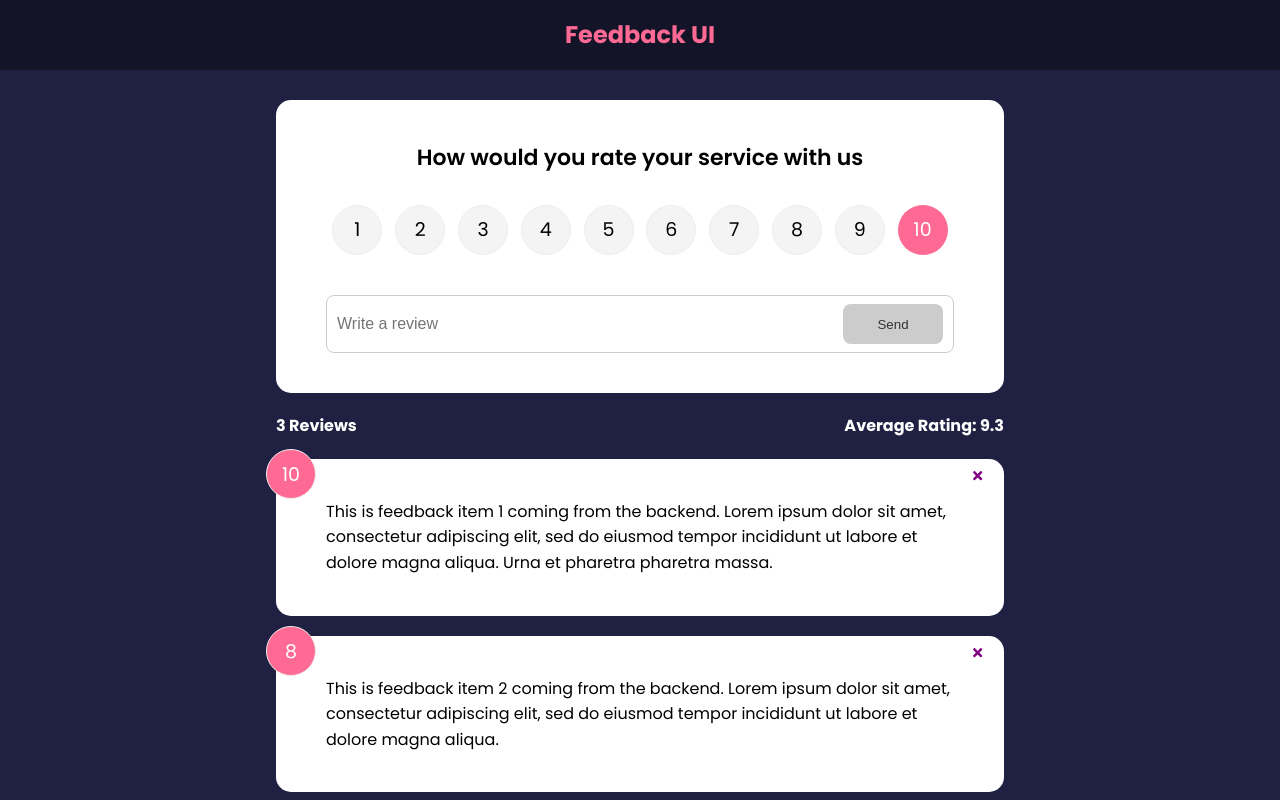
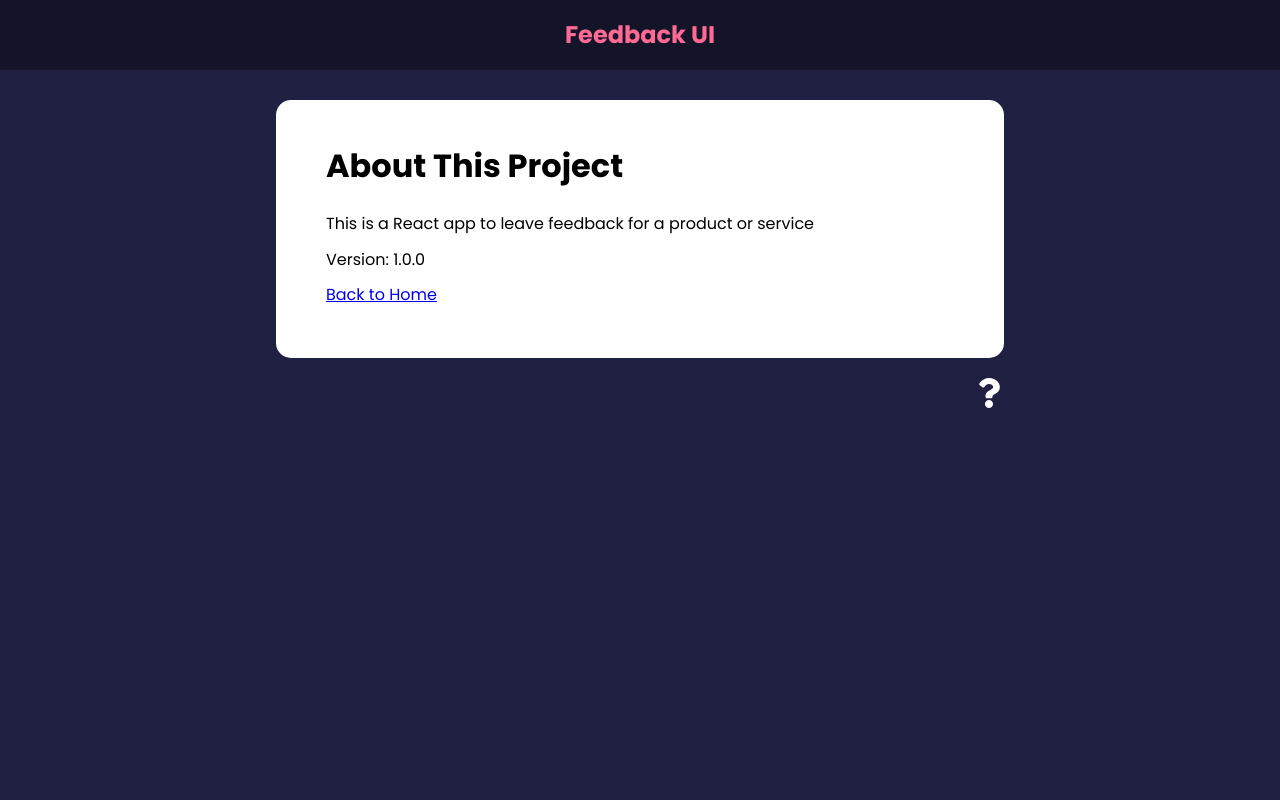
Before and after one commit to ToddMarino/feedback-ui, a React (Create React App) app: page /about in a window 1280 px wide. Shown: the top 800 px of the page. Built offline with nearby package versions, Linux system fonts and the light colour scheme.

Commit message:
creating links
adding router, routes, and route to app

```diff
--- a/src/App.js
+++ b/src/App.js
@@ -1,10 +1,13 @@
 import { useState } from 'react'
 import { v4 as uuidv4 } from 'uuid'
+import { BrowserRouter as Router, Routes, Route } from 'react-router-dom'
 import Header from './components/Header'
+import AboutPage from './pages/AboutPage'
 import FeedbackData from './data/FeedbackData'
 import FeedbackList from './components/FeedbackList'
 import FeedbackStats from './components/FeedbackStats'
 import FeedbackForm from './components/FeedbackForm'
+import AboutIconLink from './components/AboutIconLink'
 
 /* SET STATE for user feedback */
 const App = () => {
@@ -28,18 +31,23 @@
 	}
 
 	return (
-		<>
+		<Router>
 			<Header />
 			<div className='container'>
-				{/* pass handleAdd as prop called addFeedback to FeedbackForm component */}
+				<Routes>
+					<Route exact path='/' element={
+						<>
 						<FeedbackForm handleAdd={addFeedback} />
-				{/* pass feedback object as prop called feedback to FeedbackStats component */}
 						<FeedbackStats feedback={feedback} />
-				{/* pass feedback object and handleDelete function as props called feedback */}
-				{/* and deleteFeedback to FeedbackList component */}
 						<FeedbackList feedback={feedback} handleDelete={deleteFeedback} />
+						</>
+					}>
+					</Route>
+					<Route path='/about' element={<AboutPage />} />
+				</Routes>
+					<AboutIconLink />
 			</div>
-		</>
+		</Router>
 	)
 }
 export default App
--- /dev/null
+++ b/src/components/AboutIconLink.jsx
@@ -0,0 +1,13 @@
+import { FaQuestion } from 'react-icons/fa'
+import { Link } from 'react-router-dom'
+
+function AboutIconLink() {
+  return (
+		<div className='about-link'>
+			<Link to='/about'>
+				<FaQuestion size={30} />
+			</Link>
+		</div>
+	)
+}
+export default AboutIconLink
--- /dev/null
+++ b/src/pages/AboutPage.jsx
@@ -0,0 +1,19 @@
+import Card from '../components/shared/Card'
+import { Link } from 'react-router-dom'
+
+const AboutPage = () => {
+	return (
+		<Card>
+			<div className='about'>
+				<h1>About This Project</h1>
+				<p>This is a React app to leave feedback for a product or service</p>
+				<p>Version: 1.0.0</p>
+
+				<p>
+					<Link to='/'>Back to Home</Link>
+				</p>
+			</div>
+		</Card>
+	)
+}
+export default AboutPage
```
Lines whose indentation alone changed are shown as unchanged.
